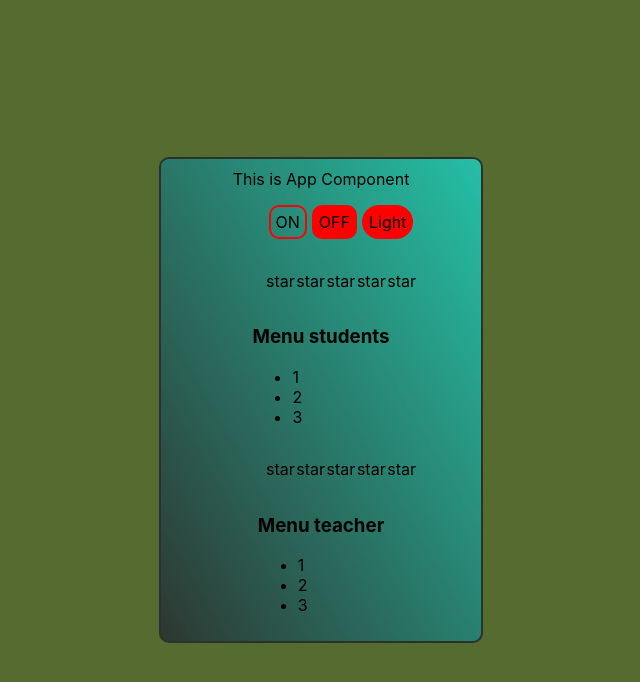
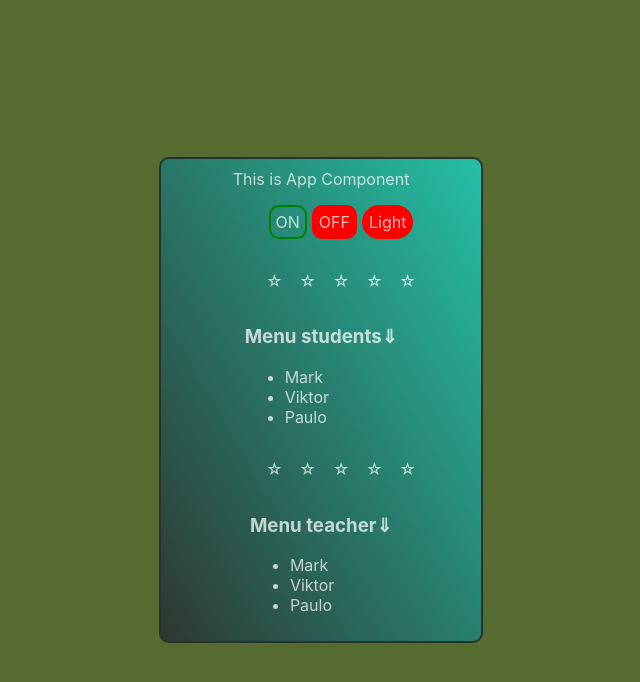
Before and after one commit to tabolo1000/reactJustEasy, a React (Create React App) app: page / in a window 1280 px wide. Shown: the top 682 px of the page, without its empty margins (319-959 px from the left). Built offline with nearby package versions, Linux system fonts and the light colour scheme.

Commit message:
broken down component Accordion on Accordion, AccordionTitle, AccordionBody

```diff
--- a/src/App.tsx
+++ b/src/App.tsx
@@ -1,7 +1,7 @@
 import React, {Dispatch, FC, SetStateAction, useState} from 'react';
-import {Accordion} from "./components/Accordion/Accordion";
+import {Accordion} from "./components/Accordions/Accordion/Accordion";
 import {OnOff} from "./components/OnOff/OnOff";
-import {UncontrolledAccordion} from "./components/Accordion/Uncontrolled/UncontrolledAccordion";
+import {UncontrolledAccordion} from "./components/Accordions/Uncontrolled/UncontrolledAccordion";
 import styled from "styled-components";
 import {UncontrolledRating} from "./components/Rating/UncantrolledRating/UncantrolledRating";
 
@@ -37,6 +37,7 @@ function App() {
         [verIdFirst]: {id: 1, title: "Menu students", isDone: true},
         // [verIdSecond]: {id: 2, title: "Menu teacher", isDone: true},
     })
+    let [on, setOn] = useState(false)
     return (
         <div style={{
             display: "flex",
@@ -47,7 +48,7 @@ function App() {
         }}>
             <TaskStyled >
                 <AppTitle title="This is App Component"/>
-                <OnOff/>
+                <OnOff on = {on} setOn = {setOn} />
                 <Rating countStar = {countStar} setCountStar = {setCountStar}/>
                 <Accordion id={verIdFirst} title={collapse[verIdFirst].title} changeCollapse={changeCollapse}
                            collapse={collapse}/>
@@ -74,7 +75,7 @@ export let Star: FC<any> = ({selected, id, setCountStar}) => {
     let  changeStarHandler = (newCountStar: number) =>{
         setCountStar(newCountStar)
     }
-    return (selected) ? <StarListStyle onClick = {() => {changeStarHandler(id)} } style={{fontWeight: "200"}}>star</StarListStyle> : <StarListStyle onClick = {() => {changeStarHandler(id)}}>star</StarListStyle>
+    return (selected) ? <StarListStyle onClick = {() => {changeStarHandler(id)} } style={{fontWeight: "200"}}>★</StarListStyle> : <StarListStyle onClick = {() => {changeStarHandler(id)}}>☆</StarListStyle>
 }
 
 
@@ -84,6 +85,7 @@ let AppTitle: FC<AppTitleType> = ({title}) => {
 
 
 let TaskStyled = styled.div`
+  color: rgba(255, 255, 255, 0.73);
   display: flex;
   flex-direction: column;
   justify-content: center;
--- a/src/components/Accordion/Accordion.tsx
+++ b/src/components/Accordions/Accordion/Accordion.tsx
@@ -1,9 +1,9 @@
 import React, {Dispatch, FC, SetStateAction} from "react";
+import {AccordionTitle} from "./AccordionTitle/AccordionTitle";
+import {AccordionBody} from "./AccordionBody/AccordionBody";
 
 
-interface AccordingTitleType {
-    title: string,
-}
+
 
 interface AccordionBodyType {
     collapse: AccordionTaskType[]
@@ -18,16 +18,7 @@ interface AccordionType {
     changeCollapse: Dispatch<SetStateAction<any>>,
     collapse: any,
 }
-let AccordionTitle:FC<AccordionType> = ({ id ,title, changeCollapse, collapse}) => {
-    return <h3 onClick = {() => changeCollapse({...collapse, [id]: {...collapse[id], isDone: !collapse[id].isDone} })}>{title}</h3>
-}
-let AccordionBody:FC<any> = ({collapse, id}) => {
-    return (collapse[id].isDone)?<ul>
-        <li>1</li>
-        <li>2</li>
-        <li>3</li>
-    </ul>: <></>
-}
+
 export let Accordion:FC<AccordionType> = (props) => {
     return <div>
         <AccordionTitle {...props}/>
--- /dev/null
+++ b/src/components/Accordions/Accordion/AccordionBody/AccordionBody.tsx
@@ -0,0 +1,9 @@
+import React from "react";
+
+export let AccordionBody: React.FC<any> = ({collapse, id}) => {
+    return (collapse[id].isDone) ? <ul>
+        <li>Mark</li>
+        <li>Viktor</li>
+        <li>Paulo</li>
+    </ul> : <></>
+}
--- /dev/null
+++ b/src/components/Accordions/Accordion/AccordionTitle/AccordionTitle.tsx
@@ -0,0 +1,16 @@
+import React, {Dispatch, FC, SetStateAction} from "react";
+
+
+interface AccordionType {
+    id: string
+    title: string,
+    changeCollapse: Dispatch<SetStateAction<any>>,
+    collapse: any,
+}
+
+export let AccordionTitle: FC<AccordionType> = ({id, title, changeCollapse, collapse}) => {
+    return <h3 onClick={() => changeCollapse({
+        ...collapse,
+        [id]: {...collapse[id], isDone: !collapse[id].isDone}
+    })}>{`${(collapse[id].isDone) ? title + "⇓" : title + "⇑"}`}</h3>
+}
--- a/src/components/Accordion/Uncontrolled/UncontrolledAccordion.tsx
+++ b/src/components/Accordions/Uncontrolled/UncontrolledAccordion.tsx
@@ -1,4 +1,6 @@
 import React, {Dispatch, SetStateAction, useState} from "react";
+import {AccordionTitle} from "../Accordion/AccordionTitle/AccordionTitle";
+import {AccordionBody} from "../Accordion/AccordionBody/AccordionBody";
 
 
 interface AccordingTitleType {
@@ -18,16 +20,7 @@ interface AccordionType {
     changeCollapse: Dispatch<SetStateAction<any>>,
     collapse: any,
 }
-let AccordionTitle:React.FC<AccordionType> = ({ id ,title, changeCollapse, collapse}) => {
-    return <h3 onClick = {() => changeCollapse({...collapse, [id]: {...collapse[id], isDone: !collapse[id].isDone} })}>{title}</h3>
-}
-let AccordionBody:React.FC<any> = ({collapse, id}) => {
-    return (collapse[id].isDone)?<ul>
-        <li>1</li>
-        <li>2</li>
-        <li>3</li>
-    </ul>: <></>
-}
+
 export let UncontrolledAccordion:React.FC = () => {
     let verIdSecond = "2";
     let [collapse, changeCollapse] = useState({
--- a/src/components/OnOff/OnOff.tsx
+++ b/src/components/OnOff/OnOff.tsx
@@ -15,21 +15,40 @@ const buttonStyle = {
     borderRadius: "10px",
     cursor: "pointer"
 }
-export function OnOff(){
 
-    let [on, setOn] = useState(false)
-    const onButtonExtensionStyle = {...buttonStyle, backgroundColor: (on) ? "green" : ""}
-    const offButtonExtensionStyle = {...buttonStyle, backgroundColor: (!on) ? "red" : ""}
-    const singLightExtensionStyle = {...singLiteStyle, backgroundColor: (on) ? "green" : "red" }
+interface OnOffType {
+    on: boolean,
+    setOn: (on: boolean) => void
+}
+
+export function OnOff({on, setOn}: OnOffType) {
+
+
+    let styleOnOff = {
+         onButtonExtensionStyle: {...buttonStyle, backgroundColor: (on) ? "green" : ""},
+         offButtonExtensionStyle: {...buttonStyle, backgroundColor: (!on) ? "red" : ""},
+         singLightExtensionStyle: {
+            ...singLiteStyle,
+            backgroundColor: (on) ? "green" : "red",
+            borderColor: (on) ? "green" : "red"
+        },
+    }
+
 
     const setOnHandler = (lightGreen: boolean) => {
         setOn(lightGreen)
     }
     return <div>
-        <ul style = {{listStyle: "none", display: "flex", justifyContent: "space-around", width: "150px"}}>
-            <li style = {onButtonExtensionStyle} onClick = {()=>{ setOnHandler(true)} }>ON</li>
-            <li style = {offButtonExtensionStyle} onClick = { () => {setOnHandler(false)}}>OFF</li>
-            <li style = {singLightExtensionStyle}>Light</li>
+        <ul style={{listStyle: "none", display: "flex", justifyContent: "space-around", width: "150px"}}>
+            <li style={{...styleOnOff.onButtonExtensionStyle, borderColor: "green"}} onClick={() => {
+                setOnHandler(true)
+            }}>ON
+            </li>
+            <li style={styleOnOff.offButtonExtensionStyle} onClick={() => {
+                setOnHandler(false)
+            }}>OFF
+            </li>
+            <li style={styleOnOff.singLightExtensionStyle}>Light</li>
         </ul>
     </div>
 }
```
